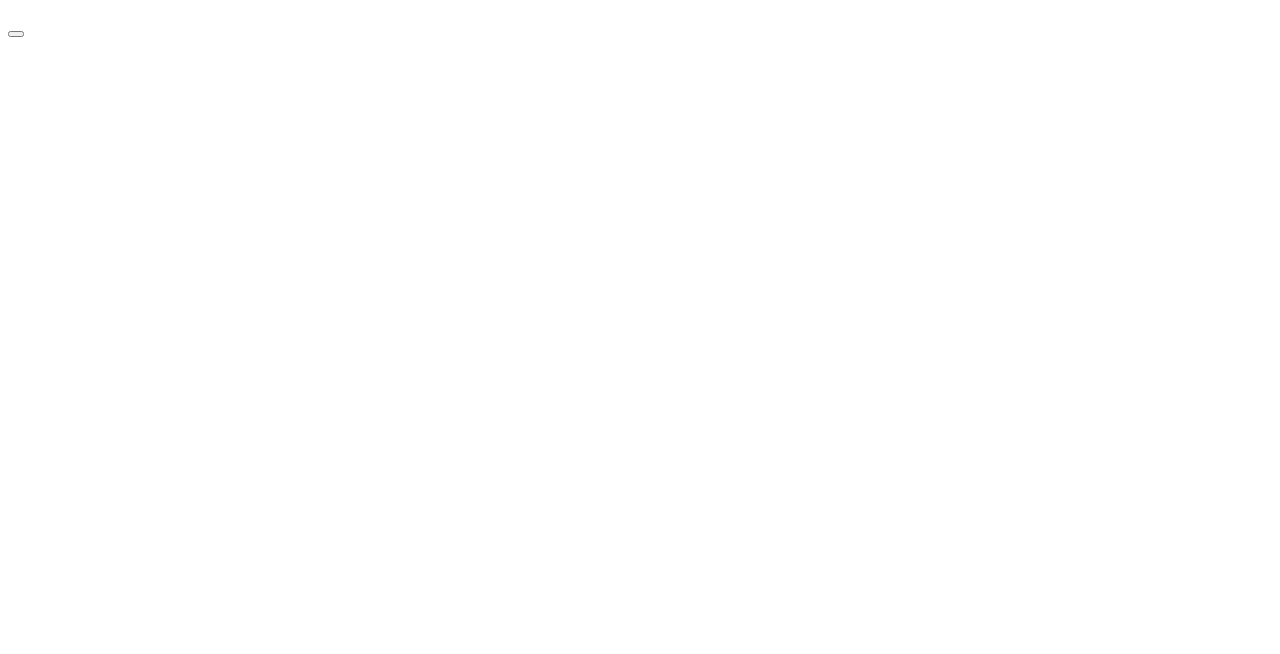
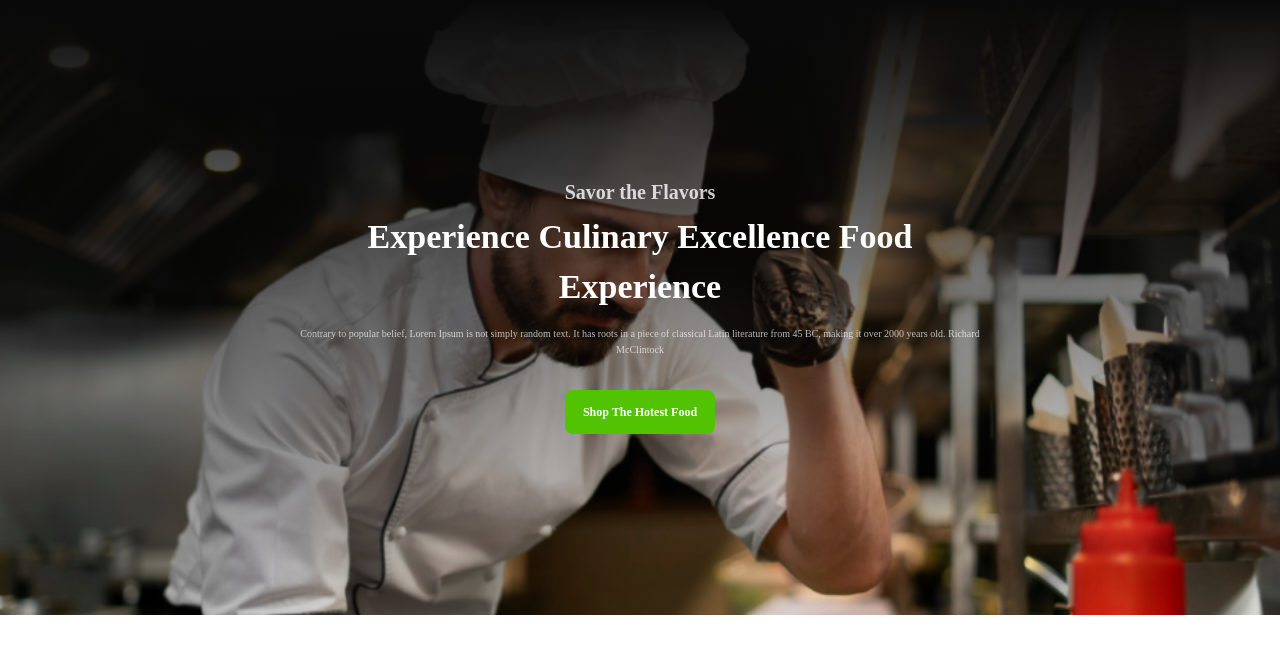
Before and after one commit to Nadim-Mahmud751/food-restaurant, a plain HTML site: page index.html in a window 1280 px wide. Drawn offline with Linux system fonts and the light colour scheme.

Commit message:
first section done

```diff
--- a/index.html
+++ b/index.html
@@ -7,12 +7,13 @@
     <link rel="stylesheet" href="style/style.css">
 </head>
 <body>
-    <section>
-        <div>
-            <p></p>
-            <h1></h1>
-            <p></p>
-            <button></button>
+    <section id="hero">
+        <div class="hero-content">
+            <p class="subtitle">Savor the Flavors</p>
+            <h1 class="title">Experience Culinary Excellence Food Experience</h1>
+            <p class="description">Contrary to popular belief, Lorem Ipsum is not simply random text. It has roots in a piece of classical Latin literature from 45 BC, making it over 2000 years old. Richard McClintock</p>
+           <div class="btn-container"> <button class="btn">Shop The Hotest Food</button>
+        </div>
         </div>
     </section>
 </body>
--- a/style/style.css
+++ b/style/style.css
@@ -1,2 +1,69 @@
 @import url('https://fonts.googleapis.com/css2?family=Roboto:ital,wght@0,100..900;1,100..900&display=swap');
  /* font-family: "Roboto", sans-serif; */
+*{
+    margin: 0;
+    padding: 0;
+}
+.btn-container{
+    text-align: center;
+}
+.btn{
+    padding: 14px 18px 14px 18px;
+    color: rgba(255, 255, 255, 1);
+    font-family: Work Sans;
+    font-size: 12px;
+    font-weight: 600;
+    line-height: 16px;
+    letter-spacing: 0%;
+    text-align: center;
+    border-radius: 8px;
+    background: rgba(82, 195, 3, 1);
+    border: none;
+}
+ #hero{
+    height: 615px;
+    background-image: linear-gradient(180.00deg, rgba(9.197244644165039, 8.92899227142334, 8.92899227142334, 1),rgba(16, 16, 16, 0) 100%), url(../assets/hero-bg.png);
+    background-size: cover;
+    background-position: center;
+    display: flex;
+    justify-content: center;
+    align-items: center;
+ }
+
+ #hero .hero-content{
+    width: 685px;
+ }
+  #hero .hero-content .subtitle{
+    color: rgba(255, 255, 255, 1);
+    font-family: Work Sans;
+    font-size: 20px;
+    font-weight: 600;
+    line-height: 100%;
+    letter-spacing: 0%;
+    text-align: center;
+    opacity: 0.8;
+    margin-bottom: 10px;
+
+  }
+    #hero .hero-content .title{
+    color: rgba(255, 255, 255, 1);
+    font-family: Work Sans;
+    font-size: 34px;
+    font-weight: 700;
+    line-height: 50px;
+    letter-spacing: 0%;
+    text-align: center;
+    margin-bottom: 14px;
+   }
+
+    #hero .hero-content .description{
+    color: rgba(255, 255, 255, 1);
+    font-family: Work Sans;
+    font-size: 10px;
+    font-weight: 500;
+    line-height: 16px;
+    letter-spacing: 0%;
+    text-align: center;
+    opacity: 0.7;
+    margin-bottom: 32px;
+    }
```
